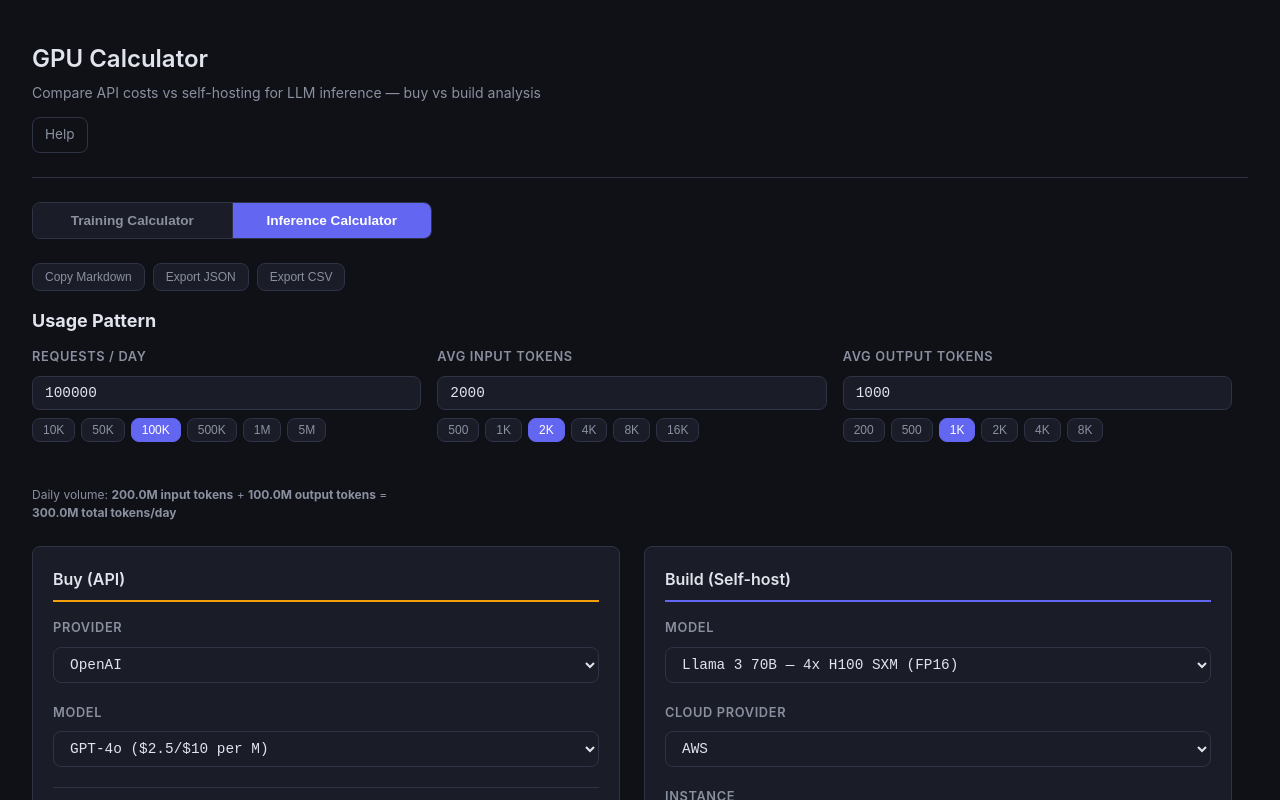
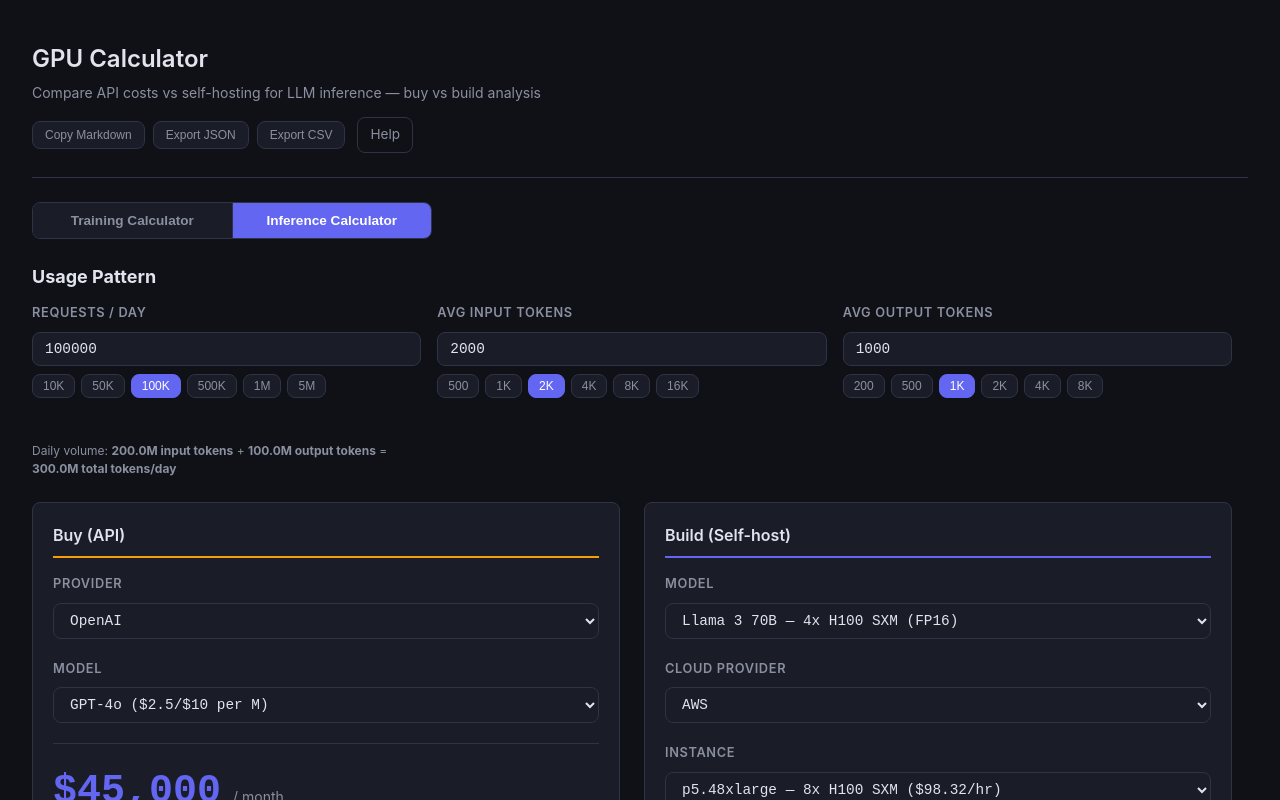
Before and after one commit to mig2/gpu-calc, a React (Vite) app: page / in a window 1280 px wide. Both pictures are taken after a click on the tab "Inference Calculator". Shown: the top 800 px of the page. Built offline with nearby package versions, Linux system fonts and the light colour scheme.

Commit message:
fix: move inference export controls to header bar
Export buttons now in the header alongside Help, matching training mode.
Inference state synced to Zustand store for header access.

```diff
--- a/src/components/App.tsx
+++ b/src/components/App.tsx
@@ -20,6 +20,7 @@ import { TabularBreakdown } from './TabularBreakdown'
 import { ClassicalBreakdown } from './ClassicalBreakdown'
 import { ModeSelector } from './ModeSelector'
 import { InferenceCalculator } from './InferenceCalculator'
+import { InferenceExportControls } from './InferenceExportControls'
 import { decodeScenarioFromHash } from '../engine/export'
 import { useScenarioStore } from '../store/scenario-store'
 import type { ModelFamily } from '../engine/types'
@@ -71,6 +72,7 @@ export default function App() {
         </p>
         <div className="header-actions">
           {mode === 'training' && <ExportControls />}
+          {mode === 'inference' && <InferenceExportControls />}
           <a href="/help.html" target="_blank" rel="noopener noreferrer" className="help-link">
             Help
           </a>
--- a/src/components/InferenceCalculator.tsx
+++ b/src/components/InferenceCalculator.tsx
@@ -1,5 +1,6 @@
-import { useState, useMemo } from 'react'
+import { useState, useMemo, useEffect } from 'react'
 import { calculateApiCost, calculateSelfHostCost, calculateBreakeven, generateBreakevenCurve } from '../engine/inference-calculator'
+import { useInferenceStore } from '../store/inference-store'
 import apiPricingData from '../data/api-pricing.json'
 import cloudGpuData from '../data/cloud-gpu-pricing.json'
 import throughputData from '../data/self-host-throughput.json'
@@ -58,68 +59,14 @@ export function InferenceCalculator() {
     [apiModel, apiProvider, selfHostResult?.monthlyGpuCost, avgInputTokens, avgOutputTokens, requestsPerDay],
   )
 
-  function exportJson() {
-    const data = { schema_version: '2.0', mode: 'inference', usage, apiResult, selfHostResult, breakeven }
-    const blob = new Blob([JSON.stringify(data, null, 2)], { type: 'application/json' })
-    const url = URL.createObjectURL(blob)
-    const a = document.createElement('a')
-    a.href = url; a.download = 'inference-comparison.json'; a.click()
-    URL.revokeObjectURL(url)
-  }
-
-  function exportCsv() {
-    const lines = [
-      'Side,Metric,Value',
-      `API,Provider,${apiResult?.provider ?? ''}`,
-      `API,Model,${apiResult?.model ?? ''}`,
-      `API,Monthly Cost,$${apiResult?.monthlyCost.toFixed(2) ?? ''}`,
-      `API,Annual Cost,$${apiResult?.annualCost.toFixed(2) ?? ''}`,
-      `API,Cost/Request,$${apiResult?.costPerRequest.toFixed(4) ?? ''}`,
-      `Self-Host,Model,${selfHostResult?.model ?? ''}`,
-      `Self-Host,Cloud,${selfHostResult?.cloudProvider ?? ''} ${selfHostResult?.instance ?? ''}`,
-      `Self-Host,Monthly Cost,$${selfHostResult?.monthlyGpuCost.toFixed(2) ?? ''}`,
-      `Self-Host,Max Throughput,${selfHostResult?.maxOutputTokensPerSec ?? ''} tok/s`,
-      `Self-Host,Utilization,${selfHostResult?.utilizationPercent.toFixed(1) ?? ''}%`,
-      `Breakeven,Requests/Day,${breakeven?.breakevenRequestsPerDay ?? ''}`,
-      `Breakeven,Monthly Savings,$${breakeven?.monthlySavingsAtCurrentVolume.toFixed(2) ?? ''}`,
-    ]
-    const blob = new Blob([lines.join('\n')], { type: 'text/csv' })
-    const url = URL.createObjectURL(blob)
-    const a = document.createElement('a')
-    a.href = url; a.download = 'inference-comparison.csv'; a.click()
-    URL.revokeObjectURL(url)
-  }
-
-  function copyMarkdown() {
-    const lines = [
-      '# Inference Build vs Buy Comparison',
-      '',
-      `**Usage:** ${requestsPerDay.toLocaleString()} req/day × ${avgInputTokens} input + ${avgOutputTokens} output tokens`,
-      `**Daily volume:** ${((requestsPerDay * (avgInputTokens + avgOutputTokens)) / 1e6).toFixed(1)}M tokens/day`,
-      '',
-      '## API (Buy)',
-      `- **${apiResult?.provider} ${apiResult?.model}**: $${apiResult?.monthlyCost.toLocaleString(undefined, { maximumFractionDigits: 0 })}/month ($${apiResult?.costPerRequest.toFixed(4)}/req)`,
-      '',
-      '## Self-Host (Build)',
-      `- **${selfHostResult?.model}** on ${selfHostResult?.gpuCount}× GPU (${selfHostResult?.cloudProvider}): $${selfHostResult?.monthlyGpuCost.toLocaleString(undefined, { maximumFractionDigits: 0 })}/month`,
-      `- Throughput: ${selfHostResult?.maxOutputTokensPerSec} tok/s (${selfHostResult?.utilizationPercent.toFixed(1)}% utilized)`,
-      '',
-      '## Breakeven',
-      breakeven?.apiCheaperBelow
-        ? `API is cheaper at current volume. Self-hosting breaks even at ${breakeven.breakevenRequestsPerDay.toLocaleString()} req/day.`
-        : `Self-hosting saves $${Math.abs(breakeven?.monthlySavingsAtCurrentVolume ?? 0).toLocaleString(undefined, { maximumFractionDigits: 0 })}/month at current volume.`,
-    ]
-    navigator.clipboard.writeText(lines.join('\n')).then(() => alert('Markdown copied to clipboard'))
-  }
+  // Sync to store for header export controls
+  const setResults = useInferenceStore((s) => s.setResults)
+  useEffect(() => {
+    setResults({ usage, apiResult, selfHostResult, breakeven })
+  }, [apiResult, selfHostResult, breakeven, usage, setResults])
 
   return (
     <div className="inference-calculator">
-      <div className="export-controls" style={{ marginBottom: '1rem' }}>
-        <button onClick={copyMarkdown}>Copy Markdown</button>
-        <button onClick={exportJson}>Export JSON</button>
-        <button onClick={exportCsv}>Export CSV</button>
-      </div>
-
       {/* Usage Pattern */}
       <div className="inference-section">
         <h2>Usage Pattern</h2>
--- /dev/null
+++ b/src/components/InferenceExportControls.tsx
@@ -0,0 +1,69 @@
+import { useInferenceStore } from '../store/inference-store'
+
+export function InferenceExportControls() {
+  const { usage, apiResult, selfHostResult, breakeven } = useInferenceStore()
+
+  function exportJson() {
+    const data = { schema_version: '2.0', mode: 'inference', usage, apiResult, selfHostResult, breakeven }
+    const blob = new Blob([JSON.stringify(data, null, 2)], { type: 'application/json' })
+    const url = URL.createObjectURL(blob)
+    const a = document.createElement('a')
+    a.href = url; a.download = 'inference-comparison.json'; a.click()
+    URL.revokeObjectURL(url)
+  }
+
+  function exportCsv() {
+    const lines = [
+      'Side,Metric,Value',
+      `API,Provider,${apiResult?.provider ?? ''}`,
+      `API,Model,${apiResult?.model ?? ''}`,
+      `API,Monthly Cost,$${apiResult?.monthlyCost.toFixed(2) ?? ''}`,
+      `API,Annual Cost,$${apiResult?.annualCost.toFixed(2) ?? ''}`,
+      `API,Cost/Request,$${apiResult?.costPerRequest.toFixed(4) ?? ''}`,
+      `Self-Host,Model,${selfHostResult?.model ?? ''}`,
+      `Self-Host,Cloud,${selfHostResult?.cloudProvider ?? ''} ${selfHostResult?.instance ?? ''}`,
+      `Self-Host,Monthly Cost,$${selfHostResult?.monthlyGpuCost.toFixed(2) ?? ''}`,
+      `Self-Host,Max Throughput,${selfHostResult?.maxOutputTokensPerSec ?? ''} tok/s`,
+      `Self-Host,Utilization,${selfHostResult?.utilizationPercent.toFixed(1) ?? ''}%`,
+      `Breakeven,Requests/Day,${breakeven?.breakevenRequestsPerDay ?? ''}`,
+      `Breakeven,Monthly Savings,$${breakeven?.monthlySavingsAtCurrentVolume.toFixed(2) ?? ''}`,
+    ]
+    const blob = new Blob([lines.join('\n')], { type: 'text/csv' })
+    const url = URL.createObjectURL(blob)
+    const a = document.createElement('a')
+    a.href = url; a.download = 'inference-comparison.csv'; a.click()
+    URL.revokeObjectURL(url)
+  }
+
+  function copyMarkdown() {
+    const lines = [
+      '# Inference Build vs Buy Comparison',
+      '',
+      `**Usage:** ${usage.requestsPerDay.toLocaleString()} req/day × ${usage.avgInputTokens} input + ${usage.avgOutputTokens} output tokens`,
+      `**Daily volume:** ${((usage.requestsPerDay * (usage.avgInputTokens + usage.avgOutputTokens)) / 1e6).toFixed(1)}M tokens/day`,
+      '',
+      '## API (Buy)',
+      apiResult ? `- **${apiResult.provider} ${apiResult.model}**: $${apiResult.monthlyCost.toLocaleString(undefined, { maximumFractionDigits: 0 })}/month ($${apiResult.costPerRequest.toFixed(4)}/req)` : '- No selection',
+      '',
+      '## Self-Host (Build)',
+      selfHostResult ? `- **${selfHostResult.model}** on ${selfHostResult.gpuCount}× GPU (${selfHostResult.cloudProvider}): $${selfHostResult.monthlyGpuCost.toLocaleString(undefined, { maximumFractionDigits: 0 })}/month` : '- No selection',
+      selfHostResult ? `- Throughput: ${selfHostResult.maxOutputTokensPerSec} tok/s (${selfHostResult.utilizationPercent.toFixed(1)}% utilized)` : '',
+      '',
+      '## Breakeven',
+      breakeven
+        ? breakeven.apiCheaperBelow
+          ? `API is cheaper at current volume. Self-hosting breaks even at ${breakeven.breakevenRequestsPerDay.toLocaleString()} req/day.`
+          : `Self-hosting saves $${Math.abs(breakeven.monthlySavingsAtCurrentVolume).toLocaleString(undefined, { maximumFractionDigits: 0 })}/month at current volume.`
+        : 'No comparison available.',
+    ]
+    navigator.clipboard.writeText(lines.join('\n')).then(() => alert('Markdown copied to clipboard'))
+  }
+
+  return (
+    <div className="export-controls">
+      <button onClick={copyMarkdown}>Copy Markdown</button>
+      <button onClick={exportJson}>Export JSON</button>
+      <button onClick={exportCsv}>Export CSV</button>
+    </div>
+  )
+}
--- /dev/null
+++ b/src/store/inference-store.ts
@@ -0,0 +1,23 @@
+import { create } from 'zustand';
+import type { ApiCostResult, SelfHostCostResult, BreakevenResult, UsagePattern } from '../engine/inference-calculator';
+
+type InferenceStore = {
+  usage: UsagePattern;
+  apiResult: ApiCostResult | null;
+  selfHostResult: SelfHostCostResult | null;
+  breakeven: BreakevenResult | null;
+  setResults: (data: {
+    usage: UsagePattern;
+    apiResult: ApiCostResult | null;
+    selfHostResult: SelfHostCostResult | null;
+    breakeven: BreakevenResult | null;
+  }) => void;
+};
+
+export const useInferenceStore = create<InferenceStore>((set) => ({
+  usage: { requestsPerDay: 100000, avgInputTokens: 2000, avgOutputTokens: 1000 },
+  apiResult: null,
+  selfHostResult: null,
+  breakeven: null,
+  setResults: (data) => set(data),
+}));
```
